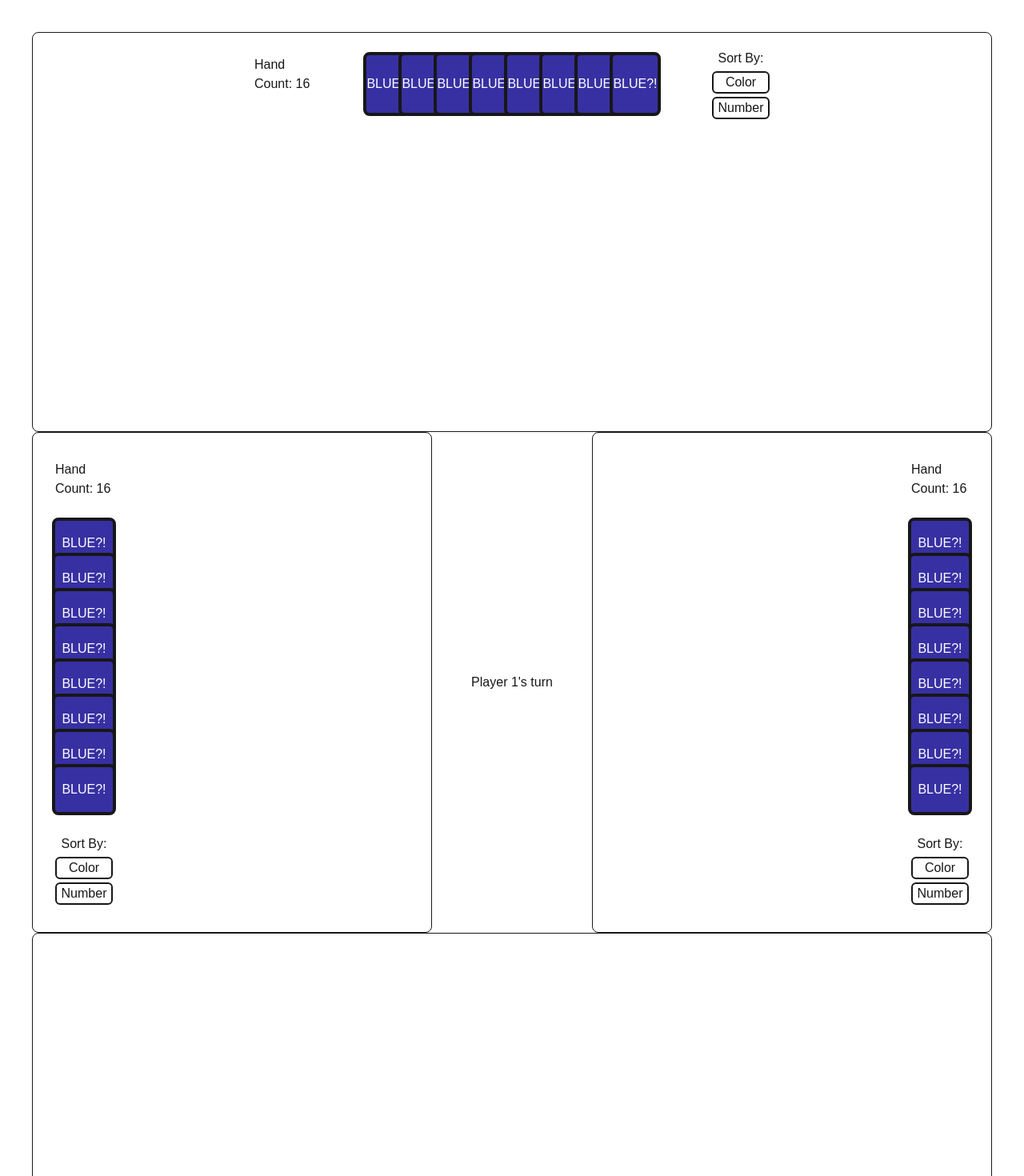
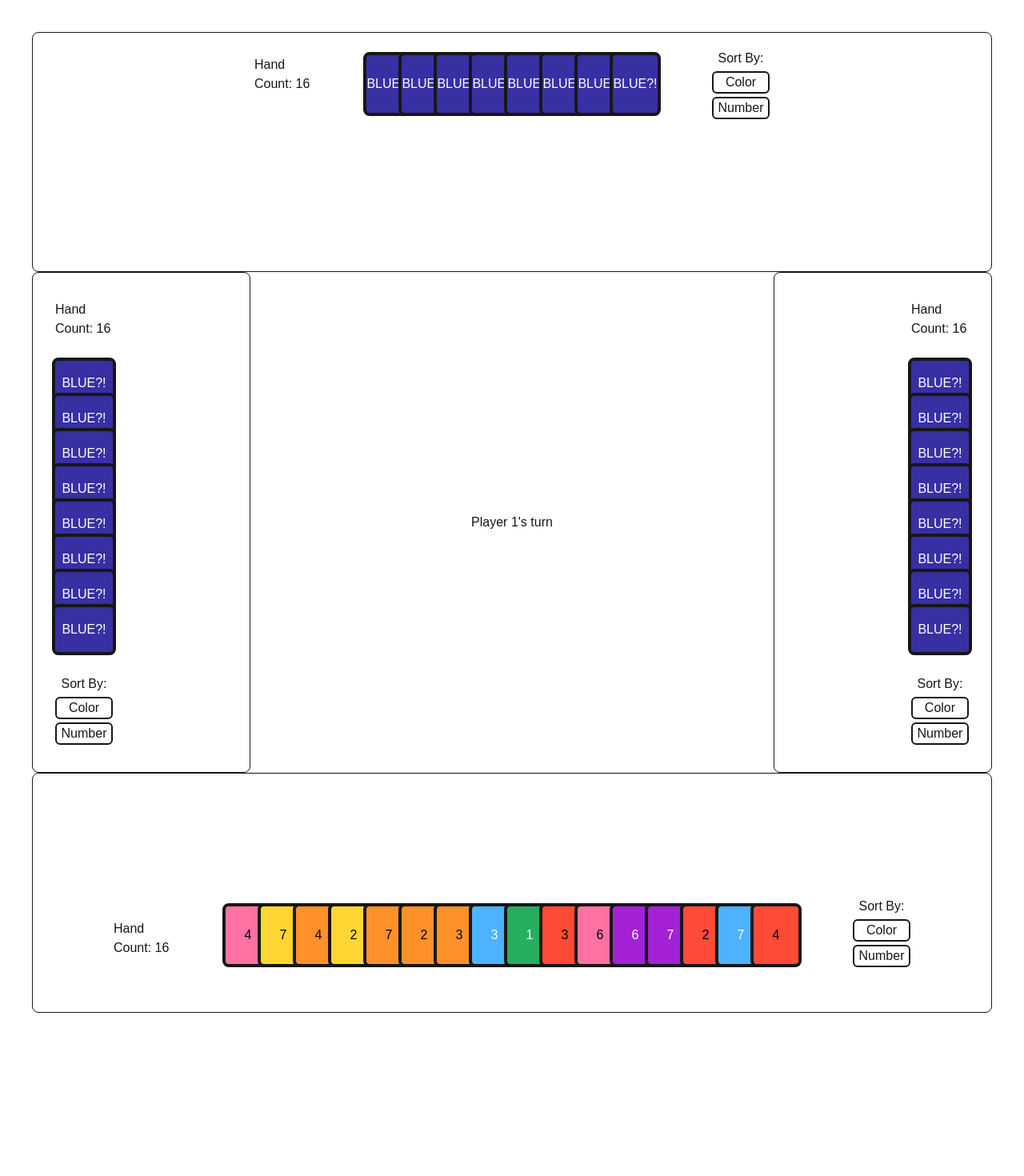
Before and after one commit to alimarzoughi/blue-or-false, a Next.js app: page / in a window 1280 px wide. Shown: the top 1470 px of the page at 80% size. After the commit the page ends 1306 px from the top, so only its background shows below. Built offline with nearby package versions, Linux system fonts and the light colour scheme.

Commit message:
added number and color selection for card passing

```diff
--- a/app/components/BlueOrFalse.tsx
+++ b/app/components/BlueOrFalse.tsx
@@ -3,49 +3,46 @@
 import React from "react"
 
 import type { CardData } from "./Card"
+import PassArea from "./PassArea"
 import PlayerArea from "./PlayerArea";
 
 export default function BlueOrFalse({ hands }: {hands: CardData[][]}) {
-  const [players, setPlayers] = React.useState([0, 1, 2, 3]);
   const [playerHands, setHands] = React.useState(hands);
-  const [playedCard, playCard] = React.useState(null);
+  const [currentPlayer, setCurrentPlayer] = React.useState(0);
+  const [playedCard, setPlayedCard] = React.useState<CardData | null>(null);
 
   return (
     <div className="p-5">
         <PlayerArea
           position={3}
-          bank={/*playerHands[players[2]]*/[]}
-          cards={playerHands[players[2]]}
-          players={players}
-          setPlayers={setPlayers}
+          bank={[]}
+          cards={playerHands[2]}
           setHands={setHands}
+          setPlayedCard={setPlayedCard}
         ></PlayerArea>
-        <div className="flex justify-between items-center">
+        <div className="flex justify-between items-center h-[626px]">
           <PlayerArea
             position={2}
-            bank={/*playerHands[players[1]]*/[]}
-            cards={playerHands[players[1]]}
-            players={players}
-            setPlayers={setPlayers}
+            bank={[]}
+            cards={playerHands[1]}
             setHands={setHands}
+            setPlayedCard={setPlayedCard}
           ></PlayerArea>
-          <span>Player {players[0] + 1}'s turn</span>
+          <PassArea currentPlayer={currentPlayer} playedCard={playedCard}></PassArea>
           <PlayerArea
             position={4}
-            bank={/*playerHands[players[3]]*/[]}
-            cards={playerHands[players[3]]}
-            players={players}
-            setPlayers={setPlayers}
+            bank={[]}
+            cards={playerHands[3]}
             setHands={setHands}
+            setPlayedCard={setPlayedCard}
           ></PlayerArea>
         </div>
         <PlayerArea
           position={1}
-          bank={/*playerHands[players[0]]*/[]}
-          cards={playerHands[players[0]]}
-          players={players}
-          setPlayers={setPlayers}
+          bank={[]}
+          cards={playerHands[0]}
           setHands={setHands}
+          setPlayedCard={setPlayedCard}
         ></PlayerArea>
     </div>
   );
--- /dev/null
+++ b/app/components/CardSelector.tsx
@@ -0,0 +1,58 @@
+"use client"
+
+import React from "react"
+
+import { colors } from "./Card"
+
+export default function CardSelector() {
+    const [selectedColor, selectColor] = React.useState<string | null>(null);
+    const [selectedNumber, selectNumber] = React.useState<number | null>(null);
+
+    const colorCols = [colors.slice(0, 4), colors.slice(4, 8)];
+    const numberCols = [[1, 2, 3, 4], [5, 6, 7, 8]];
+
+    function pickColor(color: string) {
+        selectColor(color);
+        console.log(selectedColor);
+    }
+
+    return (
+        <div className="flex">
+            {colorCols.map((col, i) =>
+                <div key={i} className="flex flex-col w-16">
+                    {col.map((color) => (
+                        <button
+                            key={color.id}
+                            className={"border-2 rounded-md transition transform hover:scale-110 hover:ring-2 hover:z-20" + (
+                                selectedColor === color.name
+                                ? " scale-110 z-20 ring-2"
+                                : ""
+                            )}
+                            style={{ backgroundColor: color.bgColor }}
+                            onClick={() => pickColor(color.name)}
+                        >
+                            <span style={{ color: color.txtColor }}>
+                                {color.name}
+                            </span>
+                        </button>
+                    ))}
+                </div>
+            )}
+            {numberCols.map((col, i) =>
+                <div key={i} className="flex flex-col w-16">
+                    {col.map((n) => (
+                        <button
+                            key={n}
+                            className={"border-2 rounded-md transition transform hover:scale-110 hover:ring-2 hover:z-20" + (
+                                selectedNumber === n
+                                ? " scale-110 z-20 ring-2"
+                                : ""
+                            )}
+                            onClick={() => selectNumber(n)}
+                        >{n}</button>
+                    ))}
+                </div>
+            )}
+        </div>
+    );
+}
--- /dev/null
+++ b/app/components/PassArea.tsx
@@ -0,0 +1,18 @@
+import type { CardData } from "./Card"
+import Card from "./Card"
+import CardSelector from "./CardSelector"
+
+export default function PassArea({ currentPlayer, playedCard }: { currentPlayer: number, playedCard: CardData | null }) {
+    return (
+        <div className="w-full h-full flex flex-col items-center gap-2">
+            <Card card={playedCard} position={3} className={playedCard && currentPlayer === 2 ? "" : "hidden"}></Card>
+            <div className="flex justify-center items-center w-full flex-1">
+                <Card card={playedCard} position={2} className={playedCard && currentPlayer === 1 ? "" : "hidden"}></Card>
+                <span>Player {currentPlayer + 1}'s turn</span>
+                <Card card={playedCard} position={4} className={playedCard && currentPlayer === 3 ? "" : "hidden"}></Card>
+            </div>
+            {playedCard ? <CardSelector></CardSelector> : <></>}
+            <Card card={playedCard} position={1} className={playedCard && currentPlayer === 0 ? "" : "hidden"}></Card>
+        </div>
+    );
+}
--- a/app/components/PlayerBank.tsx
+++ b/app/components/PlayerBank.tsx
@@ -6,7 +6,7 @@ import type { CardData } from "./Card"
 import Card from "./Card"
 
 function stack(bank: CardData[], mode: string): CardData[][] {
-    let stacked: CardData[][] = [];
+    const stacked: CardData[][] = [];
     let stack: CardData[] = [];
     let modeCheck: boolean;
     for (let i = 0; i < bank.length; i++) {
--- a/app/components/PlayerHand.tsx
+++ b/app/components/PlayerHand.tsx
@@ -16,12 +16,16 @@ function cardPadding(i: number, position: number) {
     }
 }
 
-export default function PlayerHand({ position, cards, setPlayers }: {
+export default function PlayerHand({ position, cards, setPlayedCard }: {
     position: number,
     cards: CardData[]
-    setPlayers: React.Dispatch<React.SetStateAction<number[]>>
+    setPlayedCard: React.Dispatch<React.SetStateAction<CardData | null>>
 }) {
     const [hovered, setHovered] = React.useState<number | null>(null);
+
+    function playCard(card: CardData) {
+        setPlayedCard(card);
+    }
 
     return (
         <div className={"items-center justify-center p-6 flex " + (position % 2 == 0 ? "flex-col" : "")}>
@@ -36,7 +40,7 @@ export default function PlayerHand({ position, cards, setPlayers }: {
                         className={
                             position === 1 && hovered === i ? "absolute bottom-0 border-2 rounded-md bg-white w-full z-20" : "hidden"
                         }
-                        onClick={() => setPlayers(old => [...old.slice(1), old[0]])}
+                        onClick={() => playCard(card)}
                     > Play </button>
                     <div className={hovered === i ? "transition group-hover:scale-105 group-hover:z-20 " : ""}>
                         {position === 1 ? <Card card={card} position={position}></Card> : <CardBack position={position}></CardBack>}
--- a/app/components/card.tsx
+++ b/app/components/card.tsx
@@ -1,27 +1,24 @@
-// "use client"
-
-type CardColor = {
+export type CardColor = {
     id: number,
+    name: string,
     bgColor: string,
     txtColor: string
 };
 
 export type CardData = {
     value: number,
-    color: CardColor,
-    className?: string;
-    style?: React.CSSProperties;
+    color: CardColor
 };
 
 export const colors: CardColor[] = [
-    {id: 0, bgColor: "#ff71a3ff", txtColor: "#000000"},
-    {id: 1, bgColor: "#ff4b37ff", txtColor: "#000000"},
-    {id: 2, bgColor: "#ff9129ff", txtColor: "#000000"},
-    {id: 3, bgColor: "#ffd631ff", txtColor: "#000000"},
-    {id: 4, bgColor: "#27ae60ff", txtColor: "#ffffff"},
-    {id: 5, bgColor: "#4db2ffff", txtColor: "#ffffff"},
-    {id: 6, bgColor: "#a321d6ff", txtColor: "#ffffff"},
-    {id: 7, bgColor: "#2d3436ff", txtColor: "#ffffff"}
+    {id: 0, name: "Pink", bgColor: "#ff71a3ff", txtColor: "#000000"},
+    {id: 1, name: "Red", bgColor: "#ff4b37ff", txtColor: "#000000"},
+    {id: 2, name: "Orange", bgColor: "#ff9129ff", txtColor: "#000000"},
+    {id: 3, name: "Yellow", bgColor: "#ffd631ff", txtColor: "#000000"},
+    {id: 4, name: "Green", bgColor: "#27ae60ff", txtColor: "#ffffff"},
+    {id: 5, name: "Blue", bgColor: "#4db2ffff", txtColor: "#ffffff"},
+    {id: 6, name: "Purple", bgColor: "#a321d6ff", txtColor: "#ffffff"},
+    {id: 7, name: "Black", bgColor: "#2d3436ff", txtColor: "#ffffff"}
 ];
 
 function cardStyle(position: number) {
@@ -38,10 +35,17 @@ export function CardBack({ position }: {position: number}) {
     );
 }
 
-export default function Card({ card, position }: {card: CardData, position: number}) {
+export default function Card({ card, position, className }: {card: CardData | null, position: number, className?: string}) {
     return (
-        <div className={cardStyle(position)} style={{ backgroundColor: card.color.bgColor }}>
-            <span style={{ color: card.color.txtColor }}>{card.value}</span>
+        <div
+            className={cardStyle(position) + (className ? " " + className : "")}
+            style={card
+                ? { backgroundColor: card.color.bgColor }
+                : { backgroundColor: "#3730a3" }}
+        >
+            <span style={card ? { color: card.color.txtColor } : { color: "#ffffff" }}>
+                {card ? card.value : "BLUE?!"}
+            </span>
         </div>
     );
 }
--- a/app/components/playerarea.tsx
+++ b/app/components/playerarea.tsx
@@ -3,22 +3,20 @@
     import React from "react"
 
     import type { CardData } from "./Card"
-    import { colors } from "./Card"
     import PlayerBank from "./PlayerBank"
     import PlayerHand from "./PlayerHand"
 
-    export default function PlayerArea({ position, bank, cards, players, setPlayers, setHands }: {
+    export default function PlayerArea({ position, bank, cards, setHands, setPlayedCard }: {
         position: number,
         bank: CardData[],
         cards: CardData[],
-        players: number[],
-        setPlayers: React.Dispatch<React.SetStateAction<number[]>>
         setHands: React.Dispatch<React.SetStateAction<CardData[][]>>
+        setPlayedCard: React.Dispatch<React.SetStateAction<CardData | null>>
     }) {
         const [mode, setMode] = React.useState("number");
 
         function sortBank(newMode: string) {
-            let idx = players[position - 1];
+            const idx = position - 1;
             setHands(old =>
                 old.map((hand, i) =>
                     i === idx
@@ -33,13 +31,13 @@
 
         let playerAreaStyle = "border rounded-lg flex items-center justify-end ";
         if (position === 1) {
-            playerAreaStyle += "flex-col h-[500px]";
+            playerAreaStyle += "flex-col min-h-[300px] max-h-[500px]";
         } else if (position === 2) {
-            playerAreaStyle += "flex-row-reverse h-[626px] w-[500px]";
+            playerAreaStyle += "flex-row-reverse h-full w-[500px]";
         } else if (position === 3) {
-            playerAreaStyle += "flex-col-reverse h-[500px]";
+            playerAreaStyle += "flex-col-reverse min-h-[300px] max-h-[500px]";
         } else {
-            playerAreaStyle += "h-[626px] w-[500px]";
+            playerAreaStyle += "h-full w-[500px]";
         }
 
         return (
@@ -52,7 +50,7 @@
                     <PlayerHand
                         position={position}
                         cards={cards}
-                        setPlayers={setPlayers}
+                        setPlayedCard={setPlayedCard}
                     ></PlayerHand>
                     <div className={"flex flex-col justify-center items-center gap-1 w-18" + (position === 1 ? " pb-10" : "")}>
                         <span> Sort By: </span>
--- a/app/page.tsx
+++ b/app/page.tsx
@@ -1,13 +1,14 @@
 import BlueOrFalse from "./components/BlueOrFalse";
-import type { CardData } from "./components/Card"
+import type { CardColor, CardData } from "./components/Card"
 import { colors } from "./components/Card"
 
 function drawCards(): CardData[][] {
-  let hands: CardData[][] = [];
-  let num;
-  let color;
+  const hands: CardData[][] = [];
+  let hand: CardData[];
+  let num: number;
+  let color: CardColor;
   for (let i = 1; i <= 4; i++) {
-    let hand: CardData[] = [];
+    hand = [];
     for (let j = 0; j < 16; j++) {
       num = Math.floor(Math.random() * 8) + 1;
       color = colors[Math.floor(Math.random() * 8)];
```
